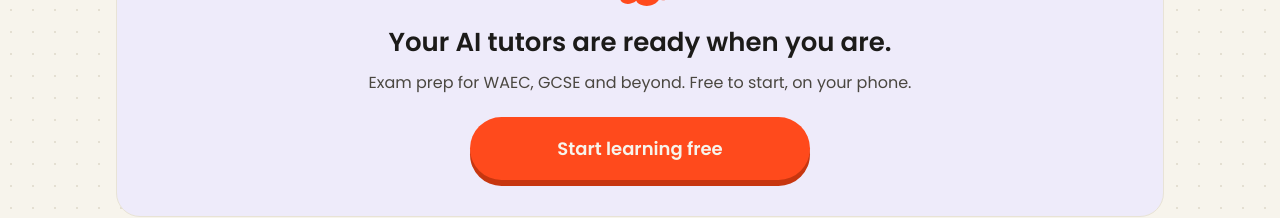
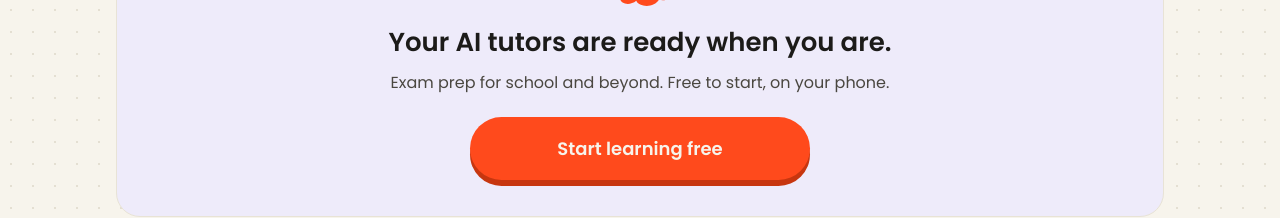
Before and after one commit to Yungtimmy/Knowva, a Next.js app: page / in a window 1280 px wide. Shown: the part 1871-2089 px from the top of the page. Built offline with nearby package versions, Linux system fonts and the light colour scheme.

Commit message:
Remove WAEC and GCSE from the landing CTA.
The production landing line named specific exam boards. Rewrite it to neutral school exam-prep copy in the app and the design mock.

Co-authored-by: Yungtimmy <Yungtimmy@users.noreply.github.com>

```diff
--- a/design/landing.html
+++ b/design/landing.html
@@ -91,6 +91,6 @@ footer{padding:40px 0;text-align:center;color:var(--kn-ink-3);font-size:14px}
 <div class="feat"><div class="n" style="background:#E8E3D6;color:#1C1B19">4</div><div><h3>See what to revise next</h3><p>Your dashboard tracks scores by topic and points to the weakest one first.</p></div></div>
 </section>
 
-<section class="cta" id="pricing"><div class="cta-clouds"><svg width="56" height="45" viewBox="0 0 110 90" aria-hidden="true"><path d="M20 70C2 70 0 48 14 42 8 24 30 14 40 24 46 6 72 8 74 24 92 18 106 34 96 48 110 58 98 78 82 72 74 86 50 84 46 74 36 82 22 80 20 70Z" fill="#2412B0"/><ellipse cx="46" cy="40" rx="7" ry="10" fill="#fff"/><ellipse cx="62" cy="40" rx="7" ry="10" fill="#fff"/><circle cx="44" cy="43" r="4"/><circle cx="60" cy="43" r="4"/></svg><svg width="70" height="57" viewBox="0 0 110 90" aria-hidden="true"><path d="M20 70C2 70 0 48 14 42 8 24 30 14 40 24 46 6 72 8 74 24 92 18 106 34 96 48 110 58 98 78 82 72 74 86 50 84 46 74 36 82 22 80 20 70Z" fill="#FF4A1C"/><ellipse cx="46" cy="40" rx="7" ry="10" fill="#fff"/><ellipse cx="62" cy="40" rx="7" ry="10" fill="#fff"/><circle cx="44" cy="43" r="4"/><circle cx="60" cy="43" r="4"/></svg><svg width="52" height="42" viewBox="0 0 110 90" aria-hidden="true"><path d="M20 70C2 70 0 48 14 42 8 24 30 14 40 24 46 6 72 8 74 24 92 18 106 34 96 48 110 58 98 78 82 72 74 86 50 84 46 74 36 82 22 80 20 70Z" fill="#FBE062"/><ellipse cx="46" cy="40" rx="7" ry="10" fill="#fff"/><ellipse cx="62" cy="40" rx="7" ry="10" fill="#fff"/><circle cx="44" cy="43" r="4"/><circle cx="60" cy="43" r="4"/></svg></div><h3>Your AI tutors are ready when you are.</h3><p>Exam prep for WAEC, GCSE and beyond. Free to start, on your phone.</p><a class="btn" href="signup.html">Start learning free</a></section>
+<section class="cta" id="pricing"><div class="cta-clouds"><svg width="56" height="45" viewBox="0 0 110 90" aria-hidden="true"><path d="M20 70C2 70 0 48 14 42 8 24 30 14 40 24 46 6 72 8 74 24 92 18 106 34 96 48 110 58 98 78 82 72 74 86 50 84 46 74 36 82 22 80 20 70Z" fill="#2412B0"/><ellipse cx="46" cy="40" rx="7" ry="10" fill="#fff"/><ellipse cx="62" cy="40" rx="7" ry="10" fill="#fff"/><circle cx="44" cy="43" r="4"/><circle cx="60" cy="43" r="4"/></svg><svg width="70" height="57" viewBox="0 0 110 90" aria-hidden="true"><path d="M20 70C2 70 0 48 14 42 8 24 30 14 40 24 46 6 72 8 74 24 92 18 106 34 96 48 110 58 98 78 82 72 74 86 50 84 46 74 36 82 22 80 20 70Z" fill="#FF4A1C"/><ellipse cx="46" cy="40" rx="7" ry="10" fill="#fff"/><ellipse cx="62" cy="40" rx="7" ry="10" fill="#fff"/><circle cx="44" cy="43" r="4"/><circle cx="60" cy="43" r="4"/></svg><svg width="52" height="42" viewBox="0 0 110 90" aria-hidden="true"><path d="M20 70C2 70 0 48 14 42 8 24 30 14 40 24 46 6 72 8 74 24 92 18 106 34 96 48 110 58 98 78 82 72 74 86 50 84 46 74 36 82 22 80 20 70Z" fill="#FBE062"/><ellipse cx="46" cy="40" rx="7" ry="10" fill="#fff"/><ellipse cx="62" cy="40" rx="7" ry="10" fill="#fff"/><circle cx="44" cy="43" r="4"/><circle cx="60" cy="43" r="4"/></svg></div><h3>Your AI tutors are ready when you are.</h3><p>Exam prep for school and beyond. Free to start, on your phone.</p><a class="btn" href="signup.html">Start learning free</a></section>
 <footer>© 2026 Knowva AI · Learn Smarter. Grow Further.</footer>
 </div></body></html>
--- a/src/app/page.tsx
+++ b/src/app/page.tsx
@@ -136,7 +136,7 @@ export default function LandingPage() {
       <section className={styles.cta} id="pricing">
         <KnowvaClouds size="cta" />
         <h3>Your AI tutors are ready when you are.</h3>
-        <p>Exam prep for WAEC, GCSE and beyond. Free to start, on your phone.</p>
+        <p>Exam prep for school and beyond. Free to start, on your phone.</p>
         <Link className={styles.btn} href="/signup?next=/student">
           Start learning free
         </Link>
```
